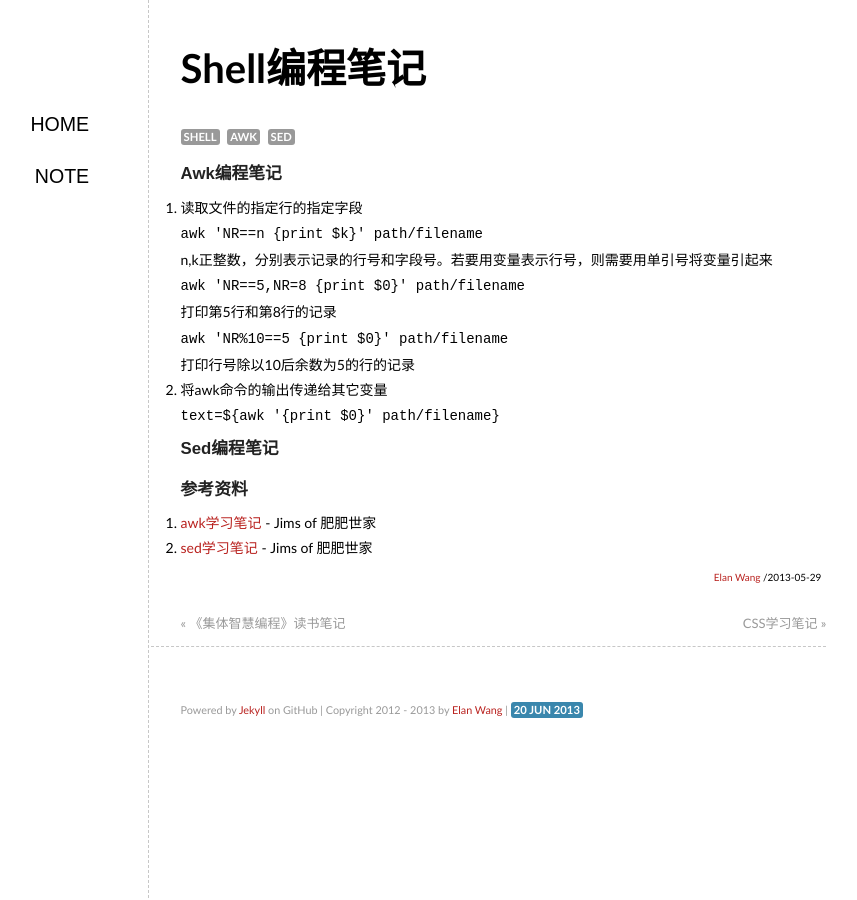
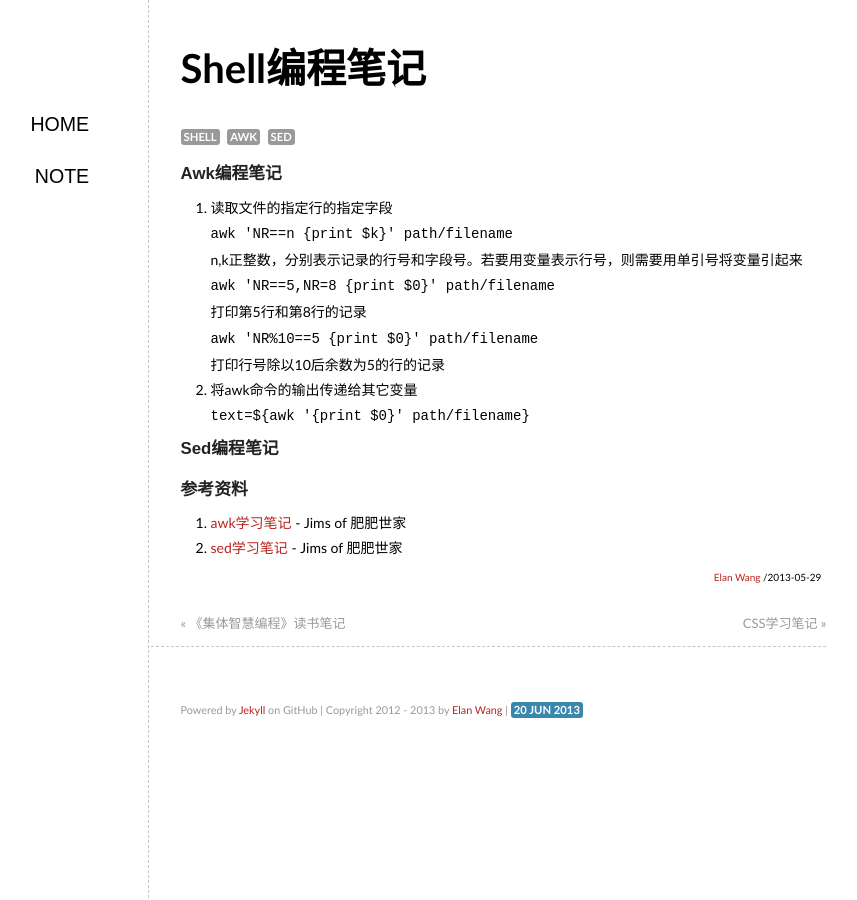
Before and after one commit to elan2wang/note, a Jekyll site: the page built from _posts/2013-05-29-shell-programming-tips.md, in a window 1280 px wide. Shown: the whole page, without its empty margins (236-1093 px from the left). Built offline with Jekyll 4.4.1, drawn with Linux system fonts in a browser that asks for light colours; comment, search, counter and statistics services are not loaded.

Commit message:
edit style

```diff
--- a/style/note.css
+++ b/style/note.css
@@ -157,7 +157,11 @@ a:hover {
 	float:right;
 }
 
-.main ol {
+.post ol {
+	padding-left:30px;
+}
+
+#blog-index  ol {
 	padding-left:30px;
 }
 
```
